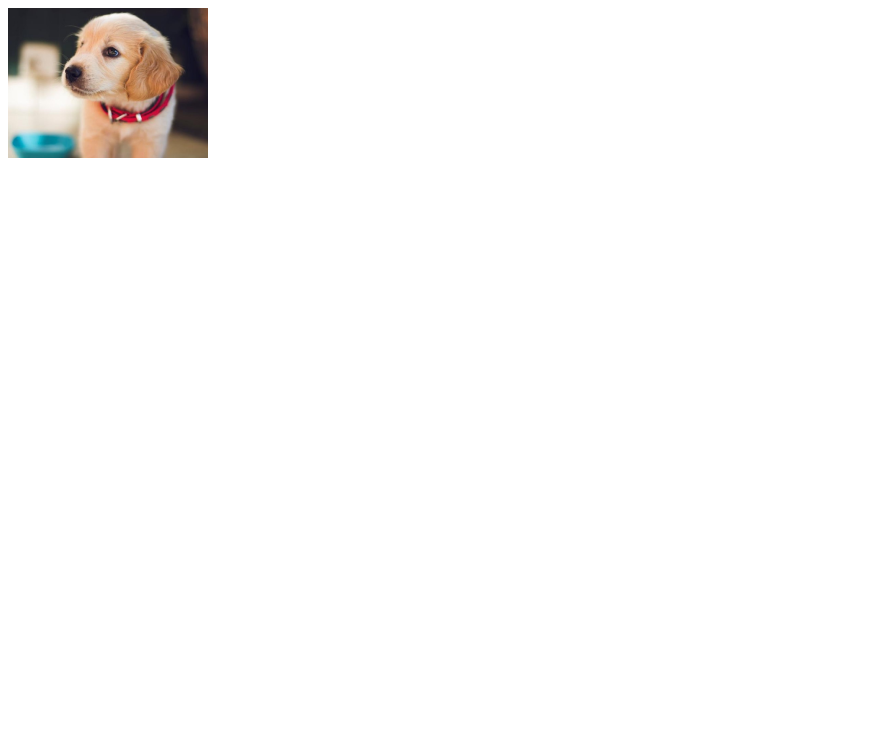
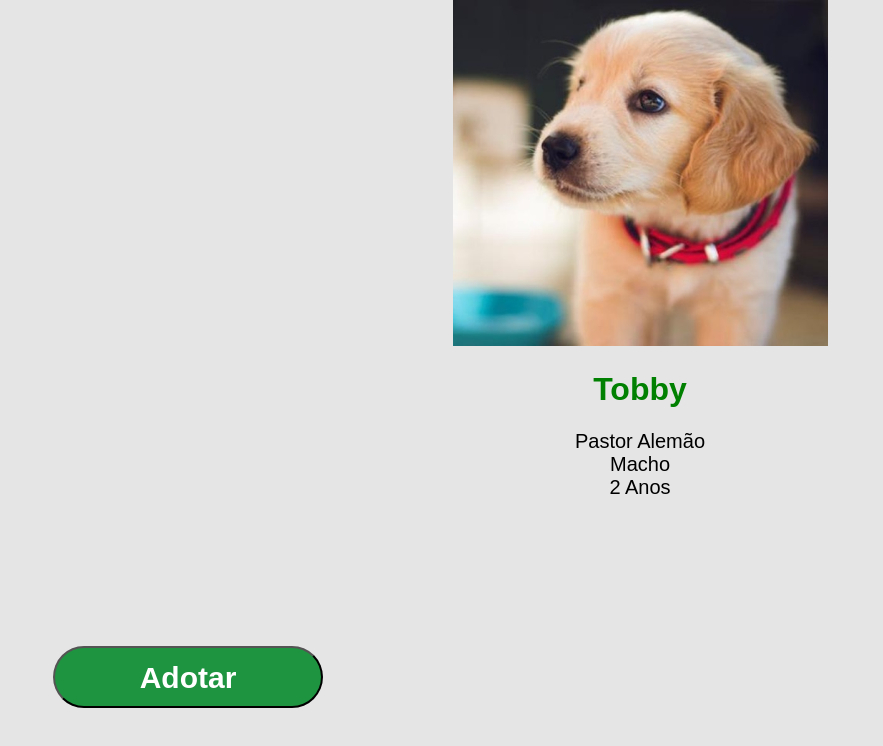
Before and after one commit to joaovictorbortolozo/app-adocao, a plain HTML site: page tobby.html in a window 1280 px wide. Shown: the whole page, without its empty margins (0-883 px from the left). Drawn offline with Linux system fonts and the light colour scheme.

Commit message:
Página de Adoção

```diff
--- a/Tobby.css
+++ b/Tobby.css
@@ -0,0 +1,34 @@
+h1{
+    font-family: Arial, Helvetica, sans-serif;
+    color: green;
+
+}
+body{
+    background-color:#E5E5E5;
+    font-family: Arial, Helvetica, sans-serif;
+    margin: 0;
+    text-align: center;
+}
+button{
+    position: absolute;
+    width: 270px;
+    height: 62px;
+    left: 53px;
+    top: 646px;
+
+    background: #1F9440;
+    border-radius: 50px;
+
+
+
+font-family: Arial, Helvetica, sans-serif;
+font-style: normal;
+font-weight: 600;
+font-size: 30px;
+line-height: 41px;
+color: white;
+}
+p{
+    font-family: Arial, Helvetica, sans-serif;
+    font-size: 20px;
+}
--- a/tobby.html
+++ b/tobby.html
@@ -8,6 +8,16 @@
     <link rel="stylesheet" href="Tobby.css">
 </head>
 <body>
-    <img src="Rectangle 1.png" alt="Tobby" width="">
+
+    <img src="Tobby.png" alt="Tobby">
+    <h1>Tobby</h1>
+
+    <p>
+        Pastor Alemão<br>
+        Macho<br>
+        2 Anos <br>
+    </p>
+        <button>Adotar</button>
+
 </body>
 </html>
```
Also changed, not shown: index.html (+2 -1 lines), Tobby.png (added).
